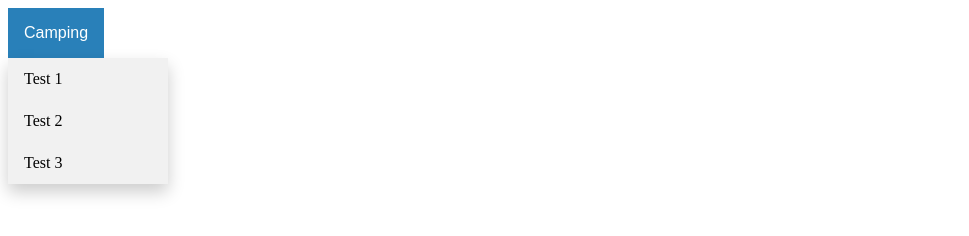
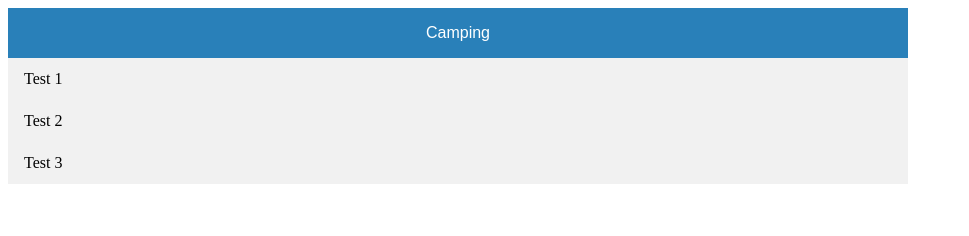
Before and after one commit to Hayden-Neilson/app-in-a-day-1, a plain HTML site: page index.html in a window 1280 px wide. Both pictures are taken after a click on the button "Camping". Shown: the whole page, without its empty margins (0-969 px from the left). Drawn offline with Linux system fonts and the light colour scheme.

Commit message:
doug's branch initial commit

```diff
--- a/styles/styles.css
+++ b/styles/styles.css
@@ -1,11 +1,13 @@
 /* Dropdown Button */
 .dropbtn {
     background-color: #3498DB;
+    width: 900px;
     color: white;
     padding: 16px;
     font-size: 16px;
     border: none;
     cursor: pointer;
+
   }
 
   /* Dropdown button on hover & focus */
@@ -24,8 +26,7 @@
     display: none;
     position: absolute;
     background-color: #f1f1f1;
-    min-width: 160px;
-    box-shadow: 0px 8px 16px 0px rgba(0,0,0,0.2);
+    min-width: 900px;
     z-index: 1;
   }
 
```
